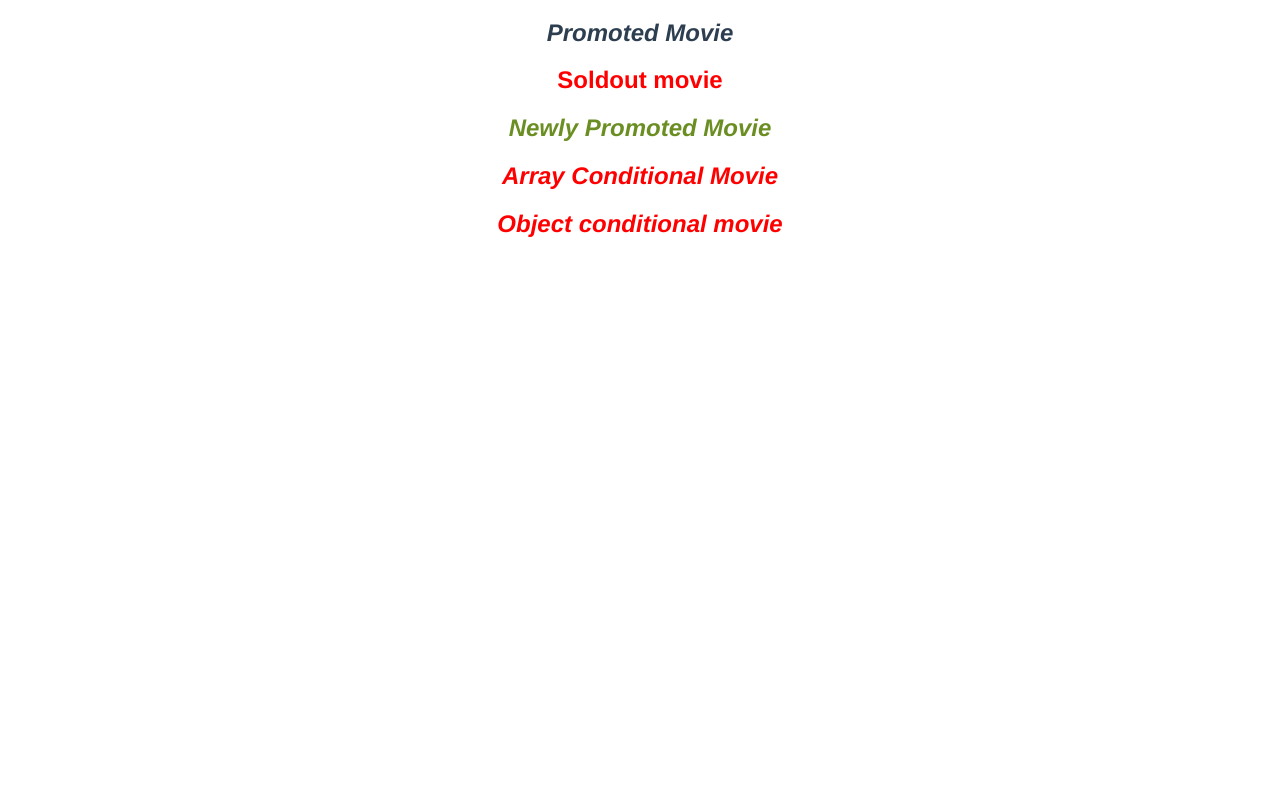
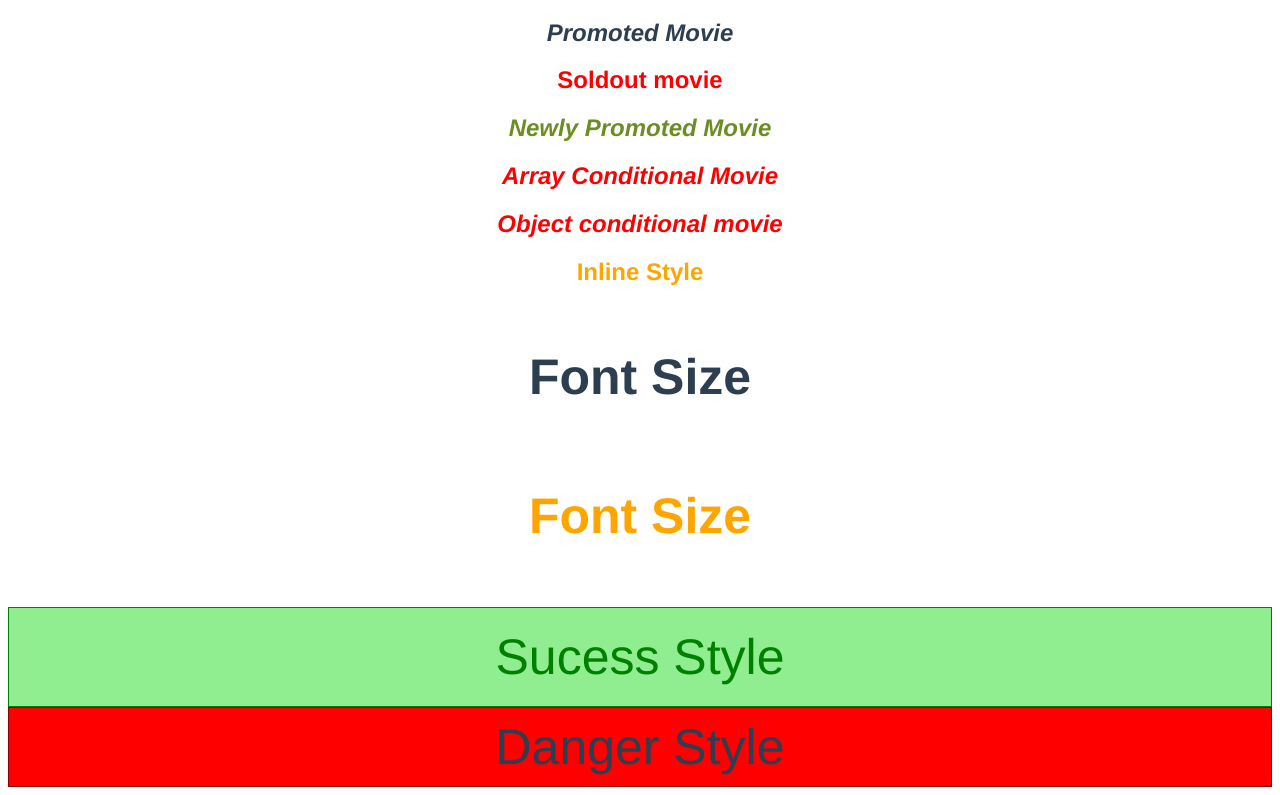
Before and after one commit to KDvs123/vue-tutorial, a Vue app in the folder hello-world/: page / in a window 1280 px wide. Shown: the part 300-1095 px from the top of the page. Before the commit the page ends 800 px from the top, so only its background shows below. Built offline with nearby package versions, Linux system fonts and the light colour scheme.

Commit message:
v-bind styles

```diff
--- a/hello-world/src/App.vue
+++ b/hello-world/src/App.vue
@@ -6,14 +6,14 @@
   <div v-html="channel"></div>
   <!--you only the content that only trust-->
   <div v-html="hack"></div>
-  <h2 v-bind:id="headingID">Heading</h2>
-  <button v-bind:disabled="isDiabled">Bind</button>
+  <h2 :id="headingID">Heading</h2>
+  <button :disabled="isDiabled">Bind</button>
   <h2 class="underline">Underlined Text</h2>
   <h2 class="underline" v-bind:class="status">Danger</h2>
-  <h2 v-bind:class="isPromoted && 'promoted'">Promoted Movie</h2>
-  <h2 v-bind:class="isSoldOut ? 'sold-out' : 'new'">Soldout movie</h2>
-  <h2 v-bind:class="['new', 'promoted']">Newly Promoted Movie</h2>
-  <h2 v-bind:class="[isPromoted && 'promoted', isSoldOut ? 'sold-out' : 'new']">
+  <h2 :class="isPromoted && 'promoted'">Promoted Movie</h2>
+  <h2 :class="isSoldOut ? 'sold-out' : 'new'">Soldout movie</h2>
+  <h2 :class="['new', 'promoted']">Newly Promoted Movie</h2>
+  <h2 :class="[isPromoted && 'promoted', isSoldOut ? 'sold-out' : 'new']">
     Array Conditional Movie
   </h2>
   <h2
@@ -25,6 +25,16 @@
   >
     Object conditional movie
   </h2>
+  <h2 v-bind:style="{
+    color: heightlightColor,
+  }">Inline Style</h2>
+  <h2 v-bind:style="{
+    fontSize:headerSize + 'px',
+    padding:'20px'
+  }">Font Size</h2>
+  <h2 v-bind:style="headerStyleObject">Font Size</h2>
+  <div v-bind:style="[baseStyleObject,succssStyleObject]">Sucess Style</div><!--styles written in the last style object overrides previous style object -->
+  <div v-bind:style="[baseStyleObject,dangerStyleObjec]">Danger Style</div>
 </template>
 <!--recommended way is mustash way-->
 
@@ -42,6 +52,29 @@ export default {
       status: "danger",
       isPromoted: true,
       isSoldOut: true,
+      heightlightColor:'orange',
+      headerSize:50,
+      headerStyleObject:{
+        fontSize:'50px',
+        padding:'20px',
+        color:'orange'
+      },
+      baseStyleObject:{
+        fontSize:'50px',
+        padding:'10px',
+      },
+      succssStyleObject:{
+        color:'green',
+        backgroundColor:'lightgreen',
+        border:'1px solid green',
+        padding:'20px',
+
+      },dangerStyleObjec:{
+        color:'dark-red',
+        backgroundColor:'red',
+        border:'1px solid darkred'
+      }
+
     };
   },
 };
```
